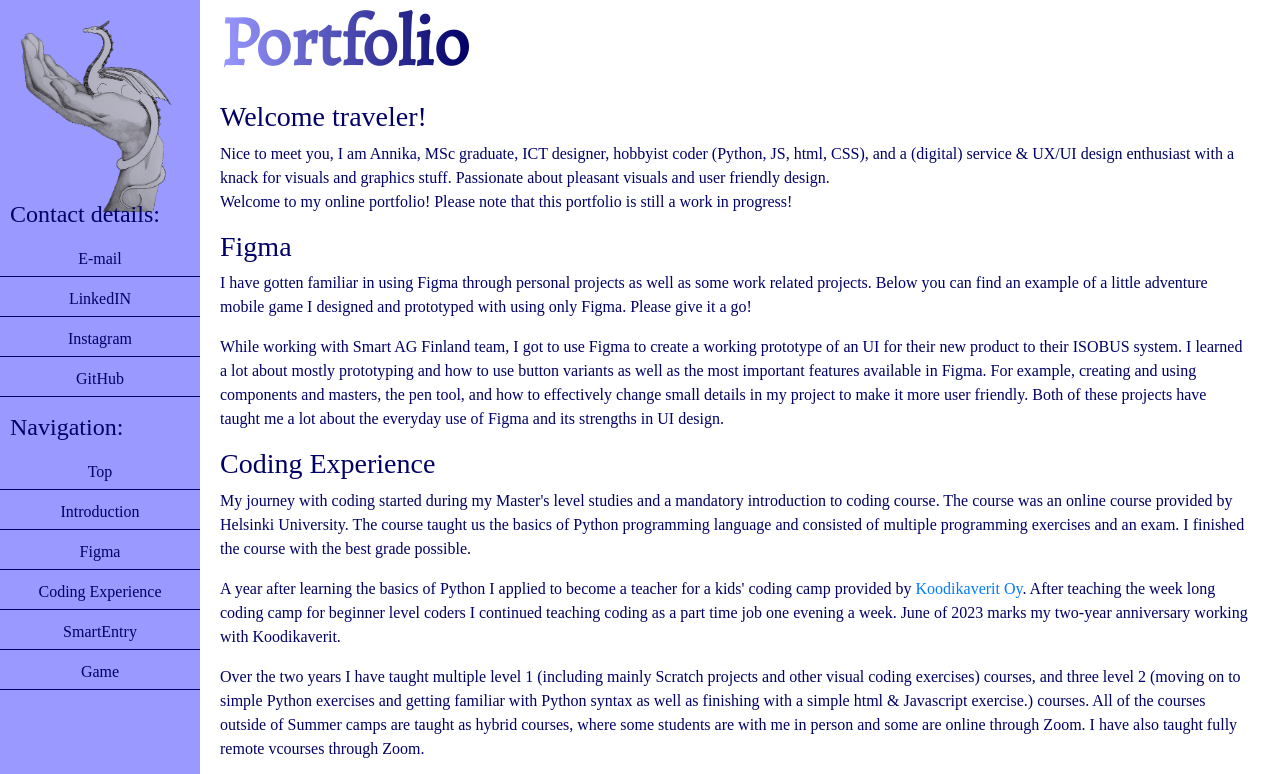
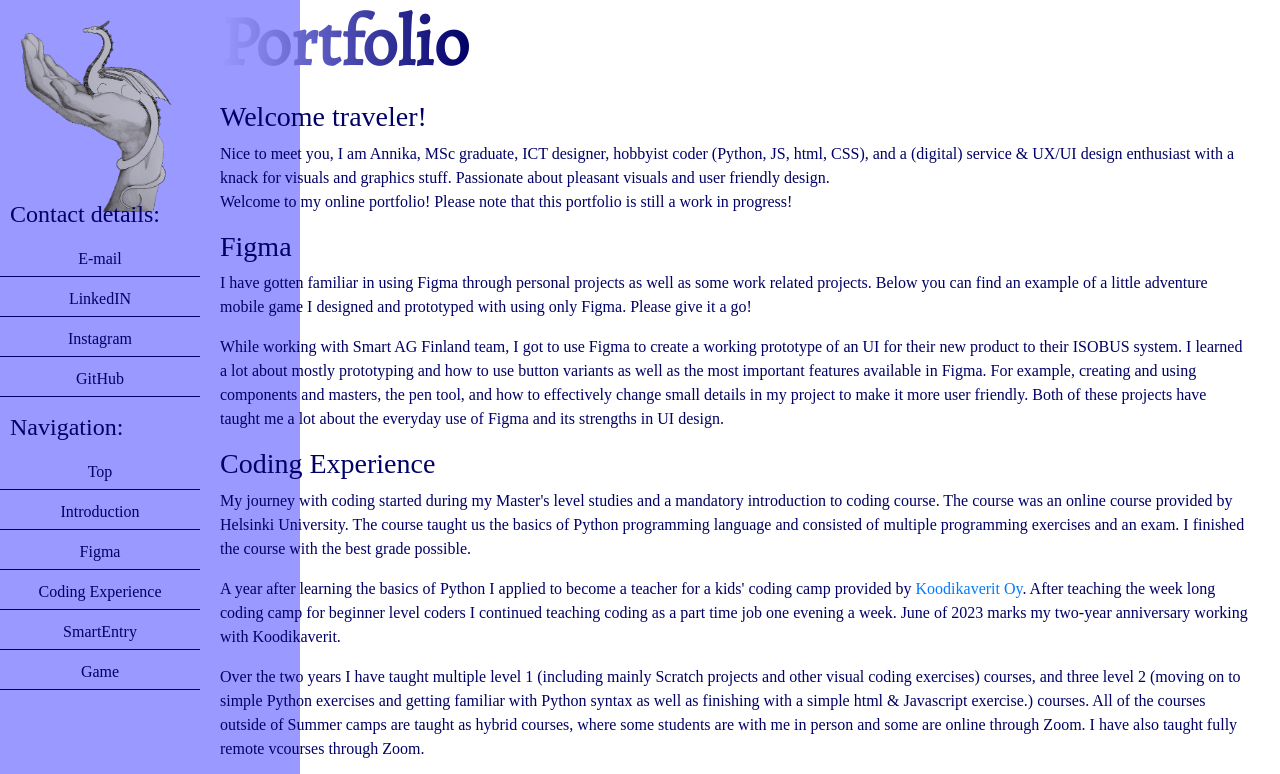
Before and after one commit to twrdx/online_portfolio, a plain HTML site: page index.html in a window 1280 px wide. Shown: the top 774 px of the page. Drawn offline with nearby package versions, Linux system fonts and the light colour scheme; a script that the page names is missing.

Commit message:
Update style.css

```diff
--- a/style.css
+++ b/style.css
@@ -19,7 +19,7 @@ nav {
 	font-family: serif;
 	position: fixed;
 	left: 0;
-	width: 200px;;
+	width: 300px;;
 	height: 100%;
   	color:#000066;
 	background: #9999ff;
```
Lines whose indentation alone changed are shown as unchanged.
